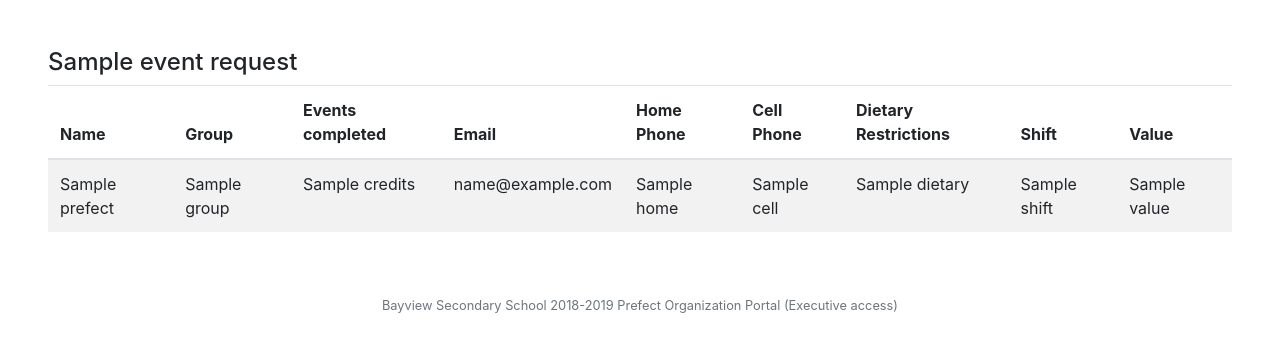
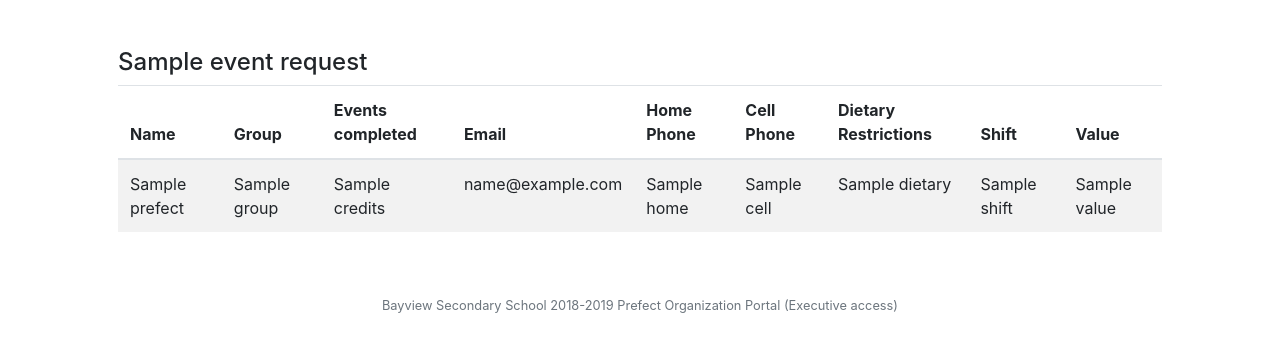
Before and after one commit to OustanDing/bssPrefectPortal, a Flask app: template templates/viewe.html in a window 1280 px wide. Shown: the part 58-410 px from the top of the page. Run offline with Flask 2, Linux system fonts and the light colour scheme; the template is opened without the code that fills it: most values are stand-ins (such as "Sample title", 1, 10 or a date in 2020); some libraries are stand-ins or nearby versions.

Commit message:
changed layout of indexe.html

```diff
--- a/app.py
+++ b/app.py
@@ -32,7 +32,7 @@ app.config['SESSION_PERMANENT'] = False
 app.config['SESSION_TYPE'] = 'filesystem'
 
 # Connecting to prefects.db
-conn = sqlite3.connect('/home/bssprefectportal/app/prefects.db', check_same_thread=False)
+conn = sqlite3.connect('prefects.db', check_same_thread=False)
 db = conn.cursor()
 
 # HOMEPAGE (PREFECT)
--- a/templates/layoute2.html
+++ b/templates/layoute2.html
@@ -62,7 +62,7 @@
             </header>
         {% endif %}
 
-        <main class="container-fluid p-5">
+        <main class="container p-5">
             {% block main %}{% endblock %}
         </main>
 
```
